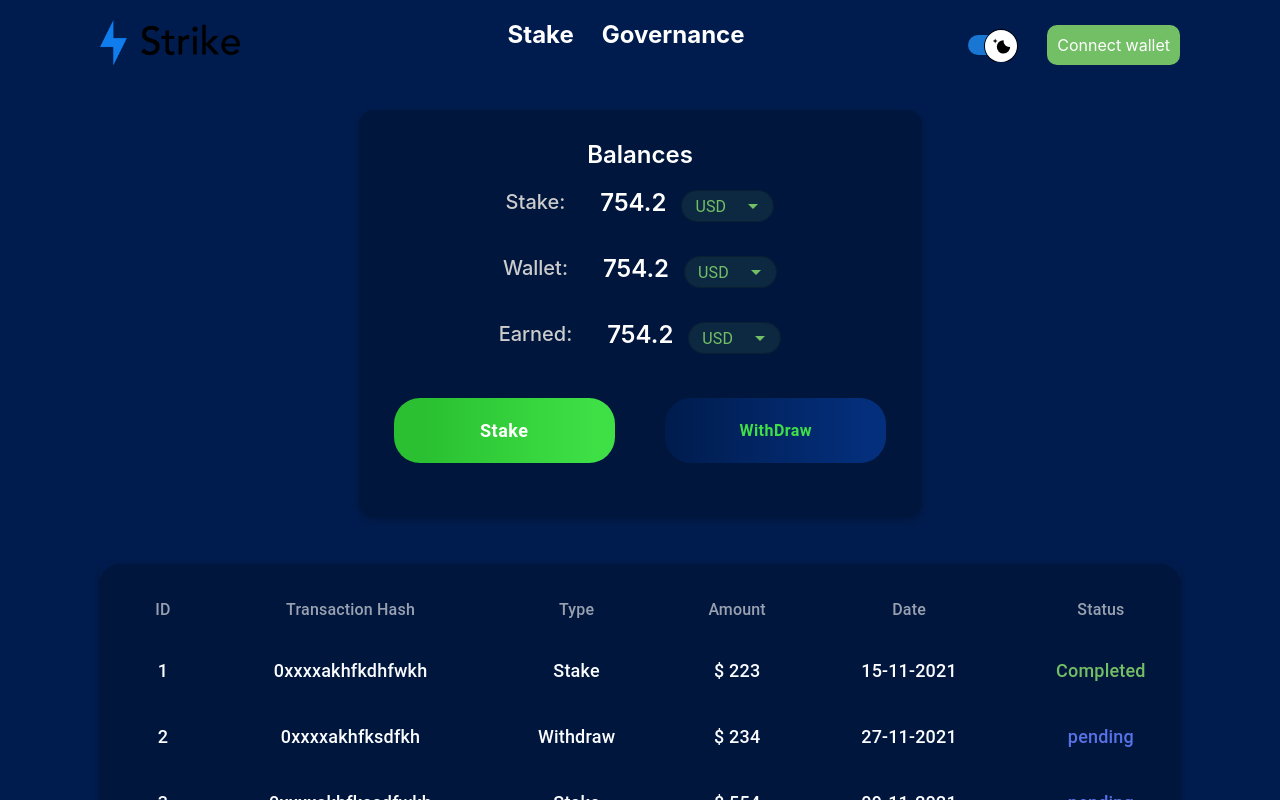
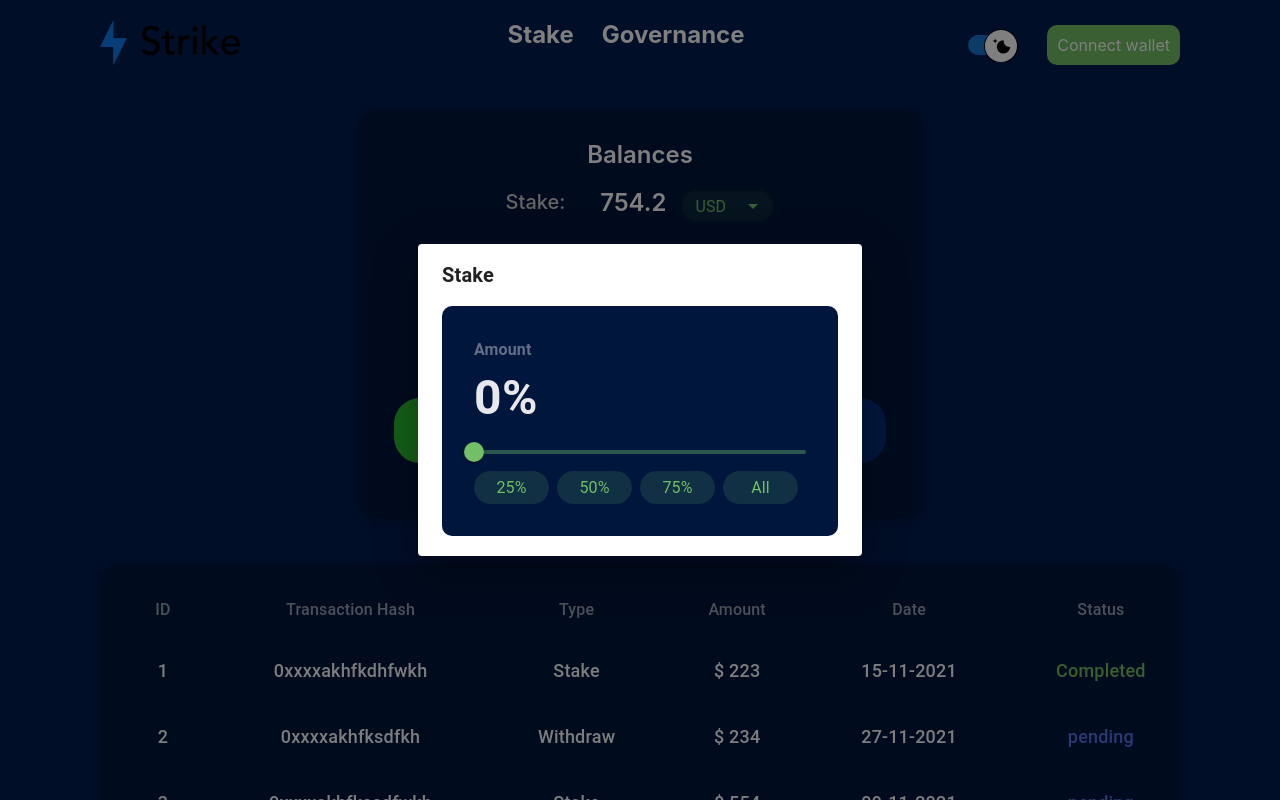
Before and after one commit to dexterdatul197/stake-governance, a React (Create React App) app: page /stake in a window 1280 px wide. Both pictures are taken after a click on the button "Stake". Shown: the top 800 px of the page. Built offline with nearby package versions, Linux system fonts and the light colour scheme; what coingecko-api-v3 would draw is missing.

Commit message:
smoky create dialog for stake section, restyles for table, main layout

```diff
--- a/src/_app.scss
+++ b/src/_app.scss
@@ -6,7 +6,7 @@ body {
   flex-direction: column;
 }
 .App {
-  height: 100vh;
+  height: 100%;
 }
 
 :root {
@@ -57,7 +57,7 @@ body {
   background-color: var(--main-background-color);
   height: calc(100% - 50px);
   // margin-top: -20px;
-  padding-bottom: 129px;
+  padding-bottom: 42px;
 }
 .footer {
   height: 100px;
--- a/src/components/balances/Balances.tsx
+++ b/src/components/balances/Balances.tsx
@@ -8,6 +8,7 @@ import classNames from 'classnames/bind';
 import React, { useState } from 'react';
 import { useAppSelector } from '../../store/hooks';
 import styles from './Balances.module.scss';
+import Modal from './Stake Modal';
 import TableComponent from './Table';
 
 const cx = classNames.bind(styles);
@@ -48,15 +49,23 @@ const useStyles: any = makeStyles(() => ({
   },
 }));
 
+
 const Balances: React.FC = () => {
-  const [active, setActive] = useState(false);
-  const [activewithDraw, setActiveWithDraw] = useState(false)
   const classes = useStyles();
   const currencies = useAppSelector((state) => state.currency.currenciesList);
+  const [active, setActive] = useState(false);
+  const [activewithDraw, setActiveWithDraw] = useState(false);
+  const [openStake, setOpenStake] = useState(false);
 
   const handleActiveClass = () => {
     setActive(!active);
-    setActiveWithDraw(false)
+    setActiveWithDraw(false);
+    setOpenStake(true);
+  }
+
+  const handleCloseModal = () => {
+    setOpenStake(false)
+    setActive(false);
   }
 
   const handleActiveWithDraw = () => {
@@ -137,6 +146,10 @@ const Balances: React.FC = () => {
       <div className={cx('history')}>
         <TableComponent />
       </div>
+
+      <Modal openStake={openStake} handleCloseModal={handleCloseModal} />
+
+
     </div>
   );
 };
--- /dev/null
+++ b/src/components/balances/Stake Modal/index.tsx
@@ -0,0 +1,60 @@
+import React, { useState } from 'react';
+import {
+    DialogContent,
+    DialogContentText,
+    DialogTitle,
+    DialogActions,
+    Dialog,
+    Typography,
+    Slider,
+    Input,
+    Box
+} from '@material-ui/core';
+import classNames from 'classnames/bind';
+import styles from './styles.module.scss'
+
+const cx = classNames.bind(styles);
+
+interface Props {
+    openStake: boolean;
+    handleCloseModal: () => void
+
+}
+
+const Modal = (props: Props) => {
+    const { openStake, handleCloseModal } = props;
+    const [value, setValue] = useState(0);
+
+    const handleChangeValue = (event: any, newValue: any) => {
+        setValue(newValue)
+    }
+
+    const handleInputChange = (event: any) => {
+        setValue(event.target.value === '' ? '' : event.target.value);
+    };
+
+    return (
+        <Dialog maxWidth="xs" className={cx('dialog')} open={openStake} onClose={handleCloseModal}>
+            <DialogTitle className={cx('title-dialog')}>
+                <Typography className={cx('text-stake')}>Stake</Typography>
+                <Box></Box>
+            </DialogTitle>
+            <DialogContent className={cx('dialog-content')}>
+                <Box className={cx('dialog-content__amount')}>
+                    <Typography className={cx('title')}>Amount</Typography>
+                    <Input disabled disableUnderline className={cx('input')} value={`${value}%`} size="small" onChange={handleInputChange} />
+                    <Slider className={cx('slider')} value={typeof value === 'number' ? value : 0} onChange={handleChangeValue} />
+                    <Box className={cx('dialog-content__percent')}>
+                        <Typography className={cx('percent-number')}>25%</Typography>
+                        <Typography className={cx('percent-number')}>50%</Typography>
+                        <Typography className={cx('percent-number')}>75%</Typography>
+                        <Typography className={cx('percent-number')}>All</Typography>
+                    </Box>
+                </Box>
+
+            </DialogContent>
+        </Dialog>
+    )
+}
+
+export default Modal
--- /dev/null
+++ b/src/components/balances/Stake Modal/styles.module.scss
@@ -0,0 +1,49 @@
+.dialog{
+    padding-left: 34px;
+    padding-right: 34px;
+    .title-dialog{
+        display: flex;
+        justify-content: space-between;
+        align-items: center;
+        .text-stake{
+            font-size: 20px;
+            font-weight: 600;
+        }
+    }
+    .dialog-content{
+        &__amount{
+            background: #00163D;
+            border-radius: 10px;
+            padding: 32px;
+            .title{
+                font-size: 16px;
+                font-weight: 600;
+                color: rgba(255, 255, 255, 0.38);
+            }
+            .input{
+                border-bottom: none !important;
+                font-size: 48px;
+                color: rgba(255, 255, 255, 0.87);
+                font-weight: 600;
+            }
+            .slider {
+                color: #72BF65!important;
+            }
+        }
+        &__percent{
+            display: flex;
+            align-items: center;
+            .percent-number{
+                color:#72BF65;
+                width: 92px;
+                height:33px;
+                line-height:33px;
+                background: rgba(114, 191, 101, 0.15);
+                border-radius: 30px;
+                text-align: center;
+                margin-right: 8px;
+                cursor: pointer;
+            }
+        }
+    }
+}
--- a/src/components/balances/Table/index.tsx
+++ b/src/components/balances/Table/index.tsx
@@ -97,7 +97,6 @@ const TableComponent = () => {
                                     sortDirection={orderBy === headCell.id ? order : false}
                                     className={cx('table-head__cell')}
                                 >
-
                                     {headCell.label}
                                 </TableCell>
                             ))}
--- a/src/index.css
+++ b/src/index.css
@@ -19,3 +19,12 @@ svg.MuiSvgIcon-root.MuiSvgIcon-fontSizeMedium.MuiTablePagination-selectIcon.MuiS
 .css-zylse7-MuiButtonBase-root-MuiIconButton-root.Mui-disabled{
   color: #ffffff!important;
 }
+
+/* .css-a88p61-MuiInputBase-root-MuiInput-root:before {
+  border-bottom: none !important;
+} */
+
+.css-nz481w-MuiInputBase-input-MuiInput-input.Mui-disabled {
+  -webkit-text-fill-color: rgba(255,255,255, 0.9)!important;
+  opacity: 1!important;
+}
```
